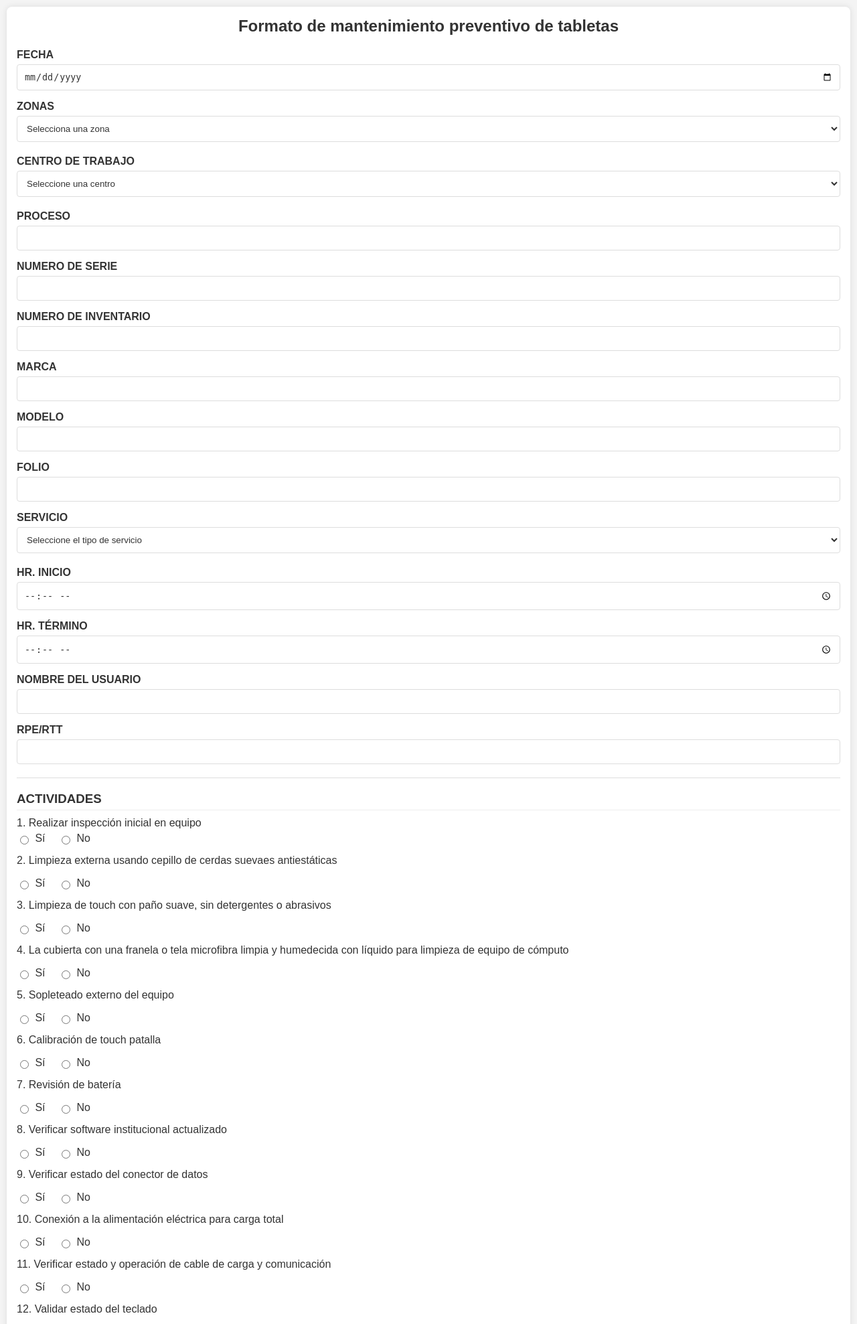
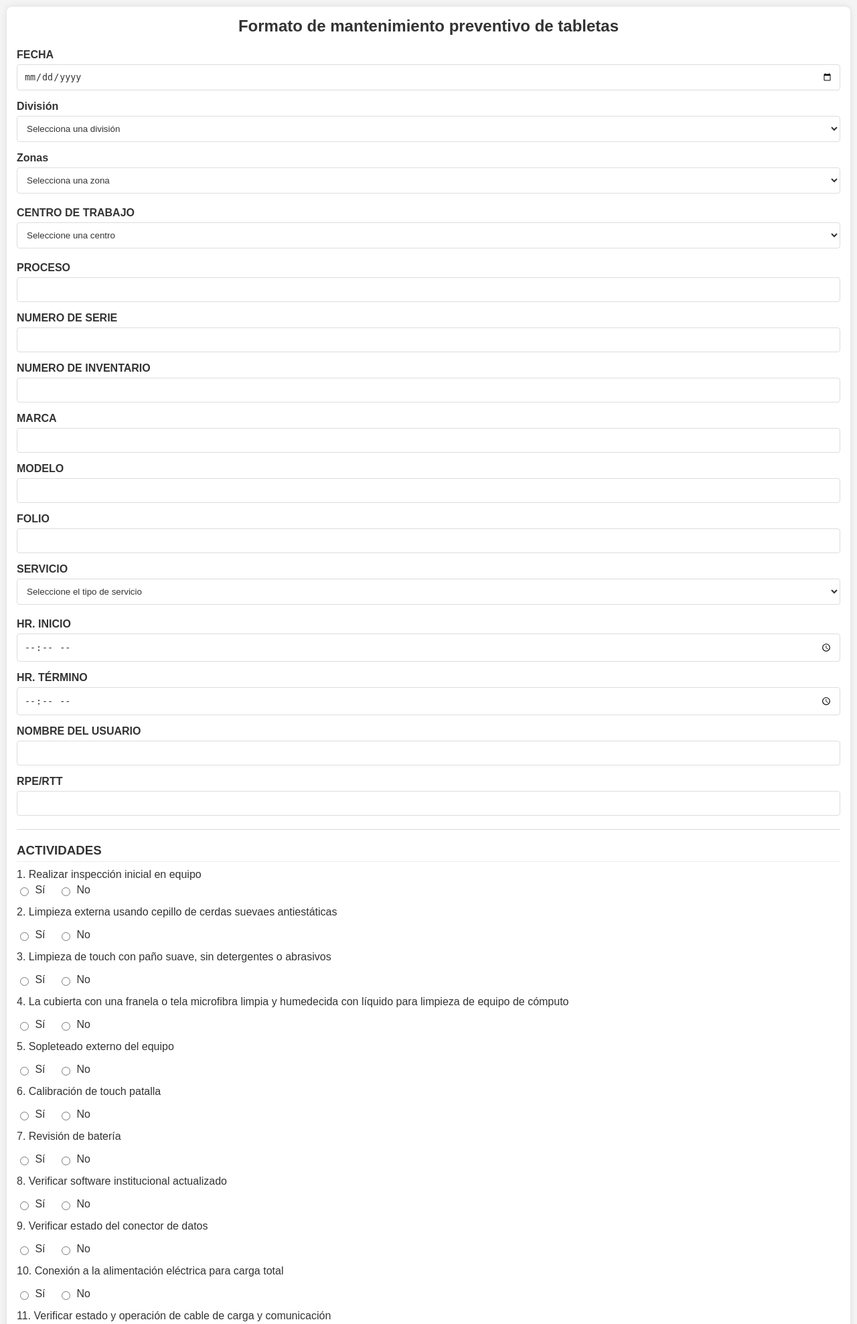
Before and after one commit to Ruben2216/Sistema_De_Registros, a Flask app: template TEMPLATES/Mantenimiento/tableta.html in a window 1280 px wide. Shown: the top 1977 px of the page at 67% size. Run offline with Flask 3, Linux system fonts and the light colour scheme; the template is opened without the code that fills it, so the values that code supplies are empty.

Commit message:
cambios pequeñitos

```diff
--- a/TEMPLATES/Mantenimiento/tableta.html
+++ b/TEMPLATES/Mantenimiento/tableta.html
@@ -11,15 +11,39 @@
         <form class = "formulario-verificacion__formulario"">
             <h1 class="formulario-verificacion__titulo-principal">Formato de mantenimiento preventivo de tabletas</h1>
             <div class="campo">
-                    <label class="campo__etiqueta">FECHA</label>
-                    <input type="date" class="campo__control">
+                <label class="campo__etiqueta">FECHA</label>
+                <input type="date" class="campo__control">
             </div>
             <div class="seccion">
                 <div class="campo">
-                <label class="campo__etiqueta">ZONAS</label>
-                <select class="campo__control">
-                    <option value="Seleccionar_Zona">Selecciona una zona</option>
-                </select>
+                    <label class="campo__etiqueta">División</label>
+                    <select  class="campo__control" id="division">
+                        <option value="">Selecciona una división</option>
+                        <option value="Baja_California">División Bajacalifornia</option>
+                        <option value="Noroeste">División Noroeste</option>
+                        <option value="Norte">División Norte</option>
+                        <option value="Golfo_Norte">División Golfo norte</option>
+                        <option value="Golfo_Centro">División Golfo Centro</option>
+                        <option value="Bajio">División Bajio</option>
+                        <option value="Jalisco">División Jalisco</option>
+                        <option value="Centro_Occidente">División Centro Occidente</option>
+                        <option value="Centro_Sur">División Centro Sur</option>
+                        <option value="Centro_Oriente">Division Centro Oriente</option>
+                        <option value="Oriente">División Oriente</option>
+                        <option value="Sureste">División Sureste</option>
+                        <option value="Peninsular">División Peninsular</option>
+                        <option value="Valle_Norte">División Valle de México Norte</option>
+                        <option value="Valle_Centro">División Valle de México Centro</option>
+                        <option value="Valle_Sur">División Valle de México Sur</option>
+                    </select>
+                </div>
+                <div class="seccion">
+                    <div class="campo">
+                        <label class="campo__etiqueta">Zonas</label>
+                        <select class="campo__control" id="zona">
+                            <option value="Seleccionar_Zona" >Selecciona una zona</option>
+                        </select>
+                    </div>
                 </div>
             </div>
             <div class="seccion">
@@ -208,7 +232,9 @@
         </div>
     </div>
 </div>
-    <script src="/RESOURCE/JS/formato_RIJ/firma.js"></script>
+    <script src="/RESOURCE/JS/firma.js"></script>
+    <script src="/RESOURCE/JS/barra_progreso.js"></script>
+    <script src="/RESOURCE/JS/selects.js"></script>
     <script src="/RESOURCE/JS/campo_desplegable.js"></script>
 </body>
 </html>
```
Also changed, not shown: TEMPLATES/Mantenimiento/computo.html (+31 -6 lines), TEMPLATES/formato_RIJ.html (+4 -3 lines), RESOURCE/JS/barra_progreso.js (renamed from RESOURCE/JS/formato_RIJ/barra_progreso.js), RESOURCE/JS/firma.js (renamed from RESOURCE/JS/formato_RIJ/firma.js), RESOURCE/JS/selects.js (renamed from RESOURCE/JS/formato_RIJ/selects.js).
